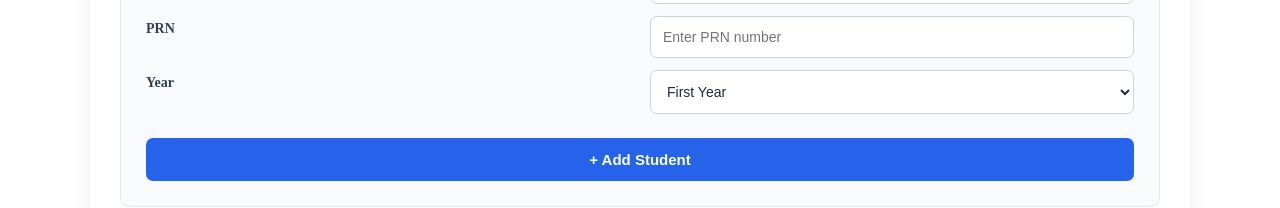
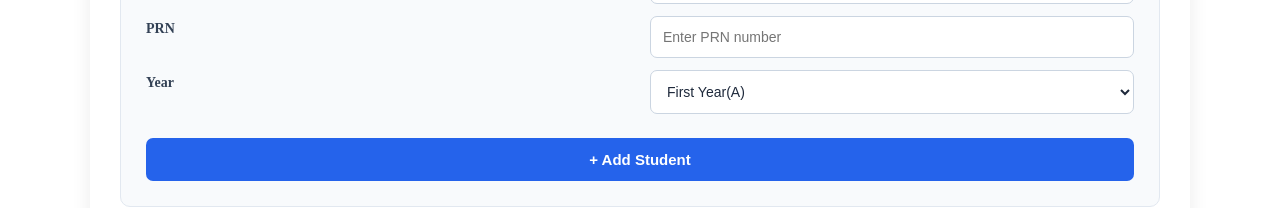
Before and after one commit to Rahul2824/Attedence, a React (Vite) app in the folder Frontend/Attendance/: page /AddStudent in a window 1280 px wide. Shown: the part 267-475 px from the top of the page. Built offline with nearby package versions, Linux system fonts and the light colour scheme.

Commit message:
Add first year division

```diff
--- a/Frontend/Attendance/src/Addstudent.jsx
+++ b/Frontend/Attendance/src/Addstudent.jsx
@@ -24,7 +24,7 @@ function AddStudent() {
     setName("");
     setRollNo("");
     setEmail("");
-    setYear("First Year");
+    setYear("First Year(A)");
 
     const result = await axios.post("http://localhost:5000/api/students",newStudent)
     console.log(result.data)};
@@ -75,7 +75,10 @@ function AddStudent() {
   value={year}
   onChange={(e) => setYear(e.target.value)}
 >
-  <option value="First Year">First Year</option>
+  <option value="First Year(A)">First Year(A)</option>
+  <option value="First Year(B)">First Year(B)</option>
+  <option value="First Year(C)">First Year(C)</option>
+  <option value="First Year(D)">First Year(D)</option>
   <option value="Second Year">Second Year</option>
   <option value="Third Year">Third Year</option>
   <option value="Final Year">Final Year</option>
--- a/Frontend/Attendance/src/Firstyeardata.jsx
+++ b/Frontend/Attendance/src/Firstyeardata.jsx
@@ -24,6 +24,10 @@ function Firstyeardata() {
     <div className="student-table">
       <div className="add">
         <h1>This is First Year Data</h1>
+       <button>A</button>
+       <button>B</button>
+       <button>C</button>
+       <button>D</button>
         <Link to="/Addstudent">
           <button type="button">+</button>
         </Link>
```
Also changed, not shown: 1 other file (tests, documents, lock files or other folders).
